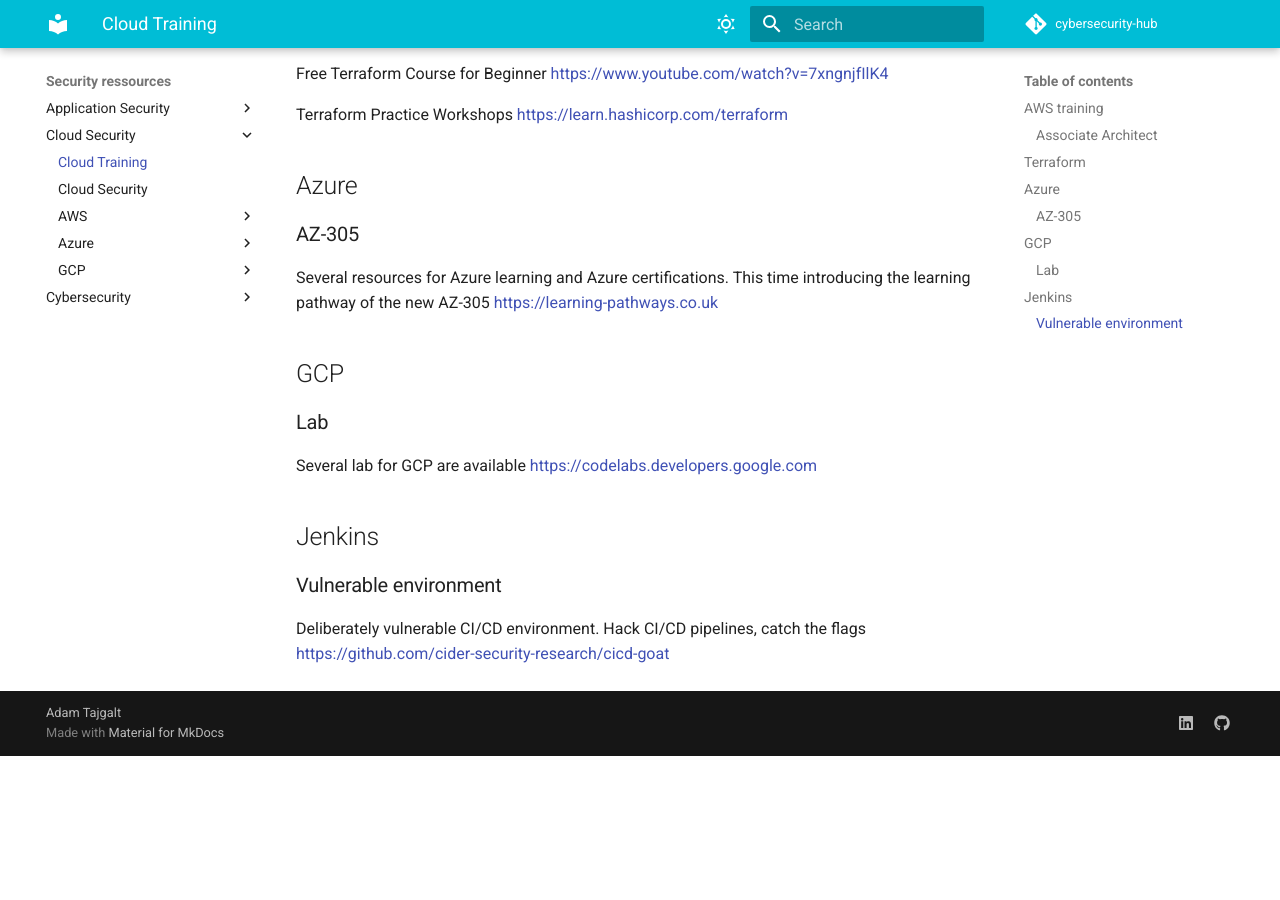
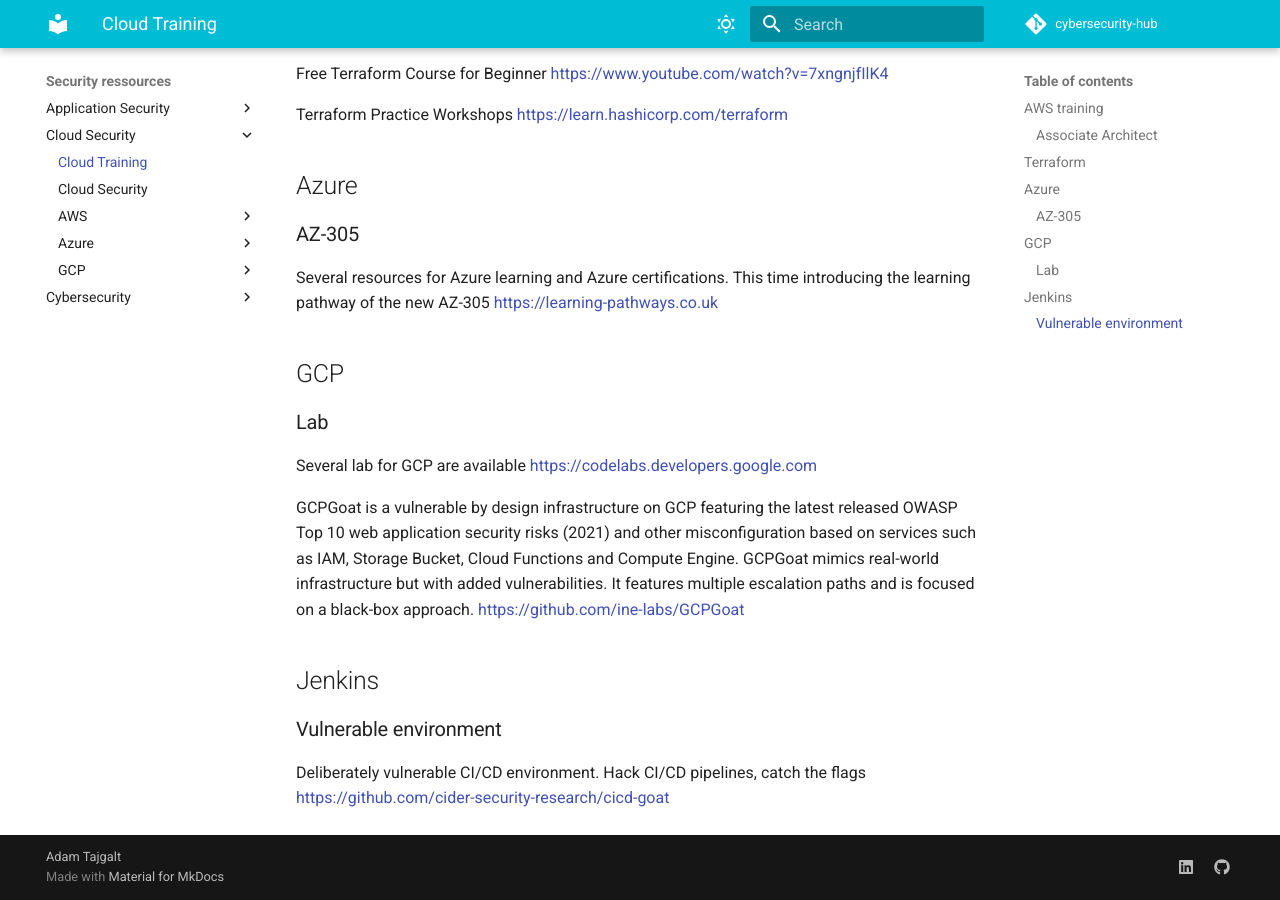
Before and after one commit to adamtaj/cybersecurity-hub, an MkDocs documentation site: the page built from docs/Security ressources/Cloud Security/Formation.md, in a window 1280 px wide and 900 px high, scrolled down 515 px. Built offline with MkDocs 1.6.1 and Material for MkDocs 9.7.7, drawn with Linux system fonts in a browser that asks for light colours; comment, search, counter and statistics services are not loaded; before the commit the page ends 1271 px from its top, so only the background shows below that.

Commit message:
Add more content

```diff
--- a/docs/Security ressources/Cloud Security/Formation.md
+++ b/docs/Security ressources/Cloud Security/Formation.md
@@ -29,6 +29,8 @@ Several resources for Azure learning and Azure certifications. This time introdu
 
 Several lab for GCP are available <https://codelabs.developers.google.com>
 
+GCPGoat is a vulnerable by design infrastructure on GCP featuring the latest released OWASP Top 10 web application security risks (2021) and other misconfiguration based on services such as IAM, Storage Bucket, Cloud Functions and Compute Engine. GCPGoat mimics real-world infrastructure but with added vulnerabilities. It features multiple escalation paths and is focused on a black-box approach. <https://github.com/ine-labs/GCPGoat>
+
 ## Jenkins
 
 ### Vulnerable environment
```
